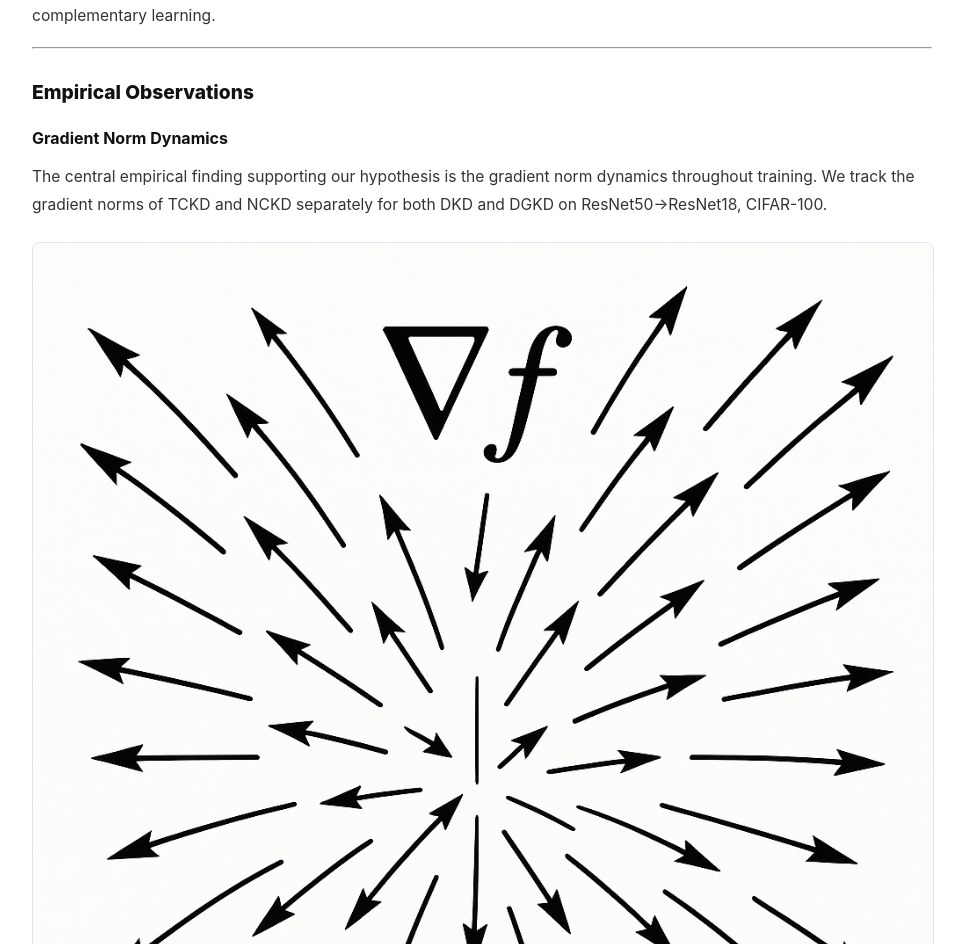
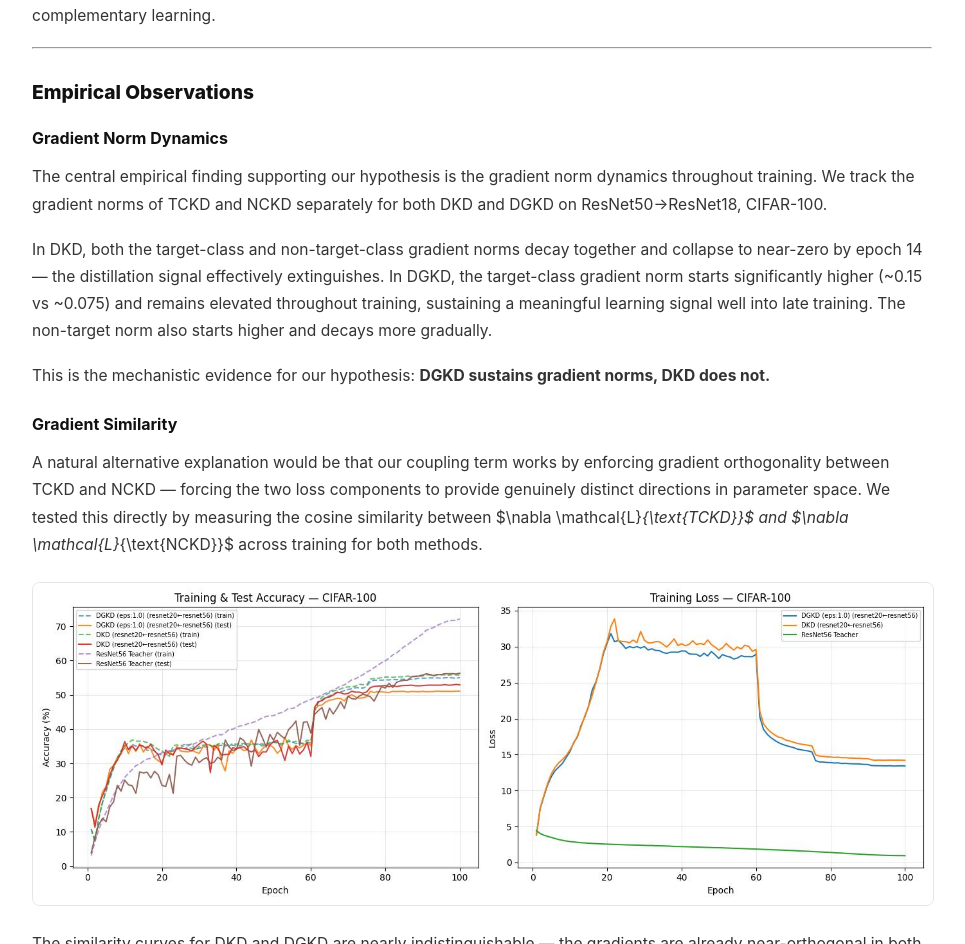
Before and after one commit to omertafveez-2001/omertafveez-2001.github.io, a Jekyll site: the page built from blogs/decoupled_gradient_kd/dkd.md, in a window 1280 px wide. Shown: the part 2938-3882 px from the top of the page, without its empty margins (158-1123 px from the left). Built offline with Jekyll 4.4.1, drawn with Linux system fonts in a browser that asks for light colours.

Commit message:
fixed dkd

```diff
--- a/blogs/decoupled_gradient_kd/dkd.md
+++ b/blogs/decoupled_gradient_kd/dkd.md
@@ -76,7 +76,6 @@ A secondary hypothesis is that this mechanism should be more effective in networ
 
 The central empirical finding supporting our hypothesis is the gradient norm dynamics throughout training. We track the gradient norms of TCKD and NCKD separately for both DKD and DGKD on ResNet50→ResNet18, CIFAR-100.
 
-![gradient norm](./imgs/gradient.png)
 
 In DKD, both the target-class and non-target-class gradient norms decay together and collapse to near-zero by epoch 14 — the distillation signal effectively extinguishes. In DGKD, the target-class gradient norm starts significantly higher (~0.15 vs ~0.075) and remains elevated throughout training, sustaining a meaningful learning signal well into late training. The non-target norm also starts higher and decays more gradually.
 
@@ -86,7 +85,7 @@ This is the mechanistic evidence for our hypothesis: **DGKD sustains gradient no
 
 A natural alternative explanation would be that our coupling term works by enforcing gradient orthogonality between TCKD and NCKD — forcing the two loss components to provide genuinely distinct directions in parameter space. We tested this directly by measuring the cosine similarity between $\nabla \mathcal{L}_{\text{TCKD}}$ and $\nabla \mathcal{L}_{\text{NCKD}}$ across training for both methods.
 
-![Gradient Flow Diagram](./imgs/cifar100_training_comparison.pdf)
+![Gradient Flow Diagram](./imgs/cifar100_training_comparison.jpeg)
 
 
 The similarity curves for DKD and DGKD are nearly indistinguishable — the gradients are already near-orthogonal in both cases throughout training. This rules out gradient orthogonality as the operative mechanism. The improvement is not about changing the *direction* of gradient interaction — it is purely about sustaining gradient *magnitude*.
```
Also changed, not shown: blogs/decoupled_gradient_kd/imgs/cifar100_training_comparison.jpeg (added), 1 other file.
